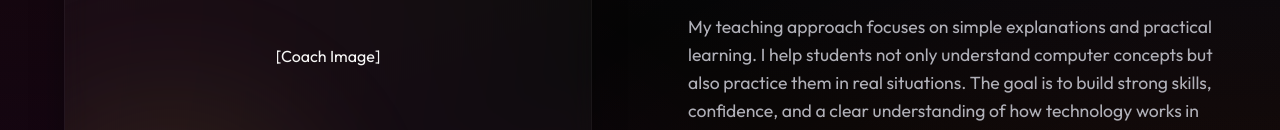
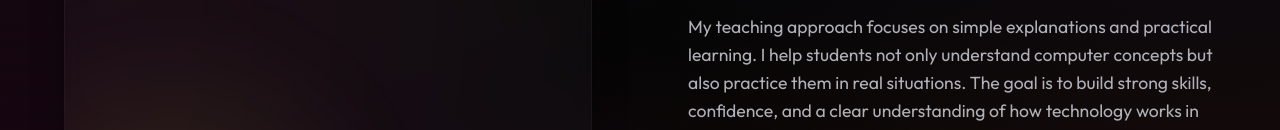
Before and after one commit to arman452780-creator/Rn-Tech, a plain HTML site: page about.html in a window 1280 px wide. Shown: the part 369-499 px from the top of the page. Drawn offline with Linux system fonts and the light colour scheme; a web font is replaced by a local one.

Commit message:
Update about.html

```diff
--- a/about.html
+++ b/about.html
@@ -47,7 +47,7 @@
                     <!-- Placeholder visual: A sleek abstract shape or gradient block -->
                     <div class="about-image-placeholder">
                         <div class="placeholder-glow"></div>
-                        <span>[Coach Image]</span>
+                        <span></span>
                     </div>
                 </div>
                 <div class="about-content reveal-slide-left">
```
